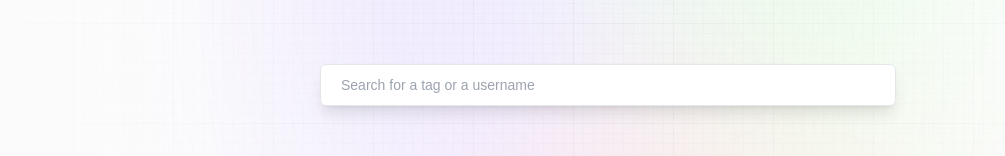
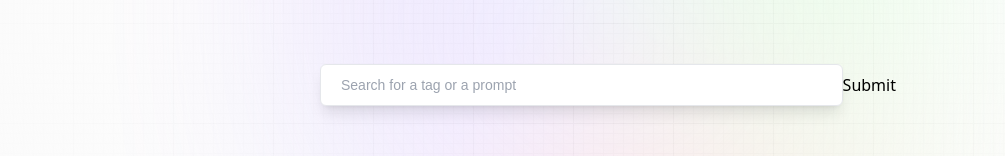
Before and after one commit to shoeslace911/promptopia, a Next.js app: page / in a window 1280 px wide. Shown: the part 382-538 px from the top of the page, without its empty margins (32-1037 px from the left). Built offline with nearby package versions, Linux system fonts and the light colour scheme; no server answers.

Commit message:
added the searchbar state and the submit butt

```diff
--- a/components/Feed.jsx
+++ b/components/Feed.jsx
@@ -17,7 +17,14 @@ const Feed = () => {
   const [searchText, setSearchText] = useState("");
   const [posts, setPosts] = useState([]);
 
-  const handleSearchChange = (e) => {};
+  const handleSearchChange = (e) => {
+    setSearchText(e.target.value);
+  };
+
+  const handleSearchSubmit = (e) => {
+    e.preventDefault();
+    console.log("submitted", searchText);
+  };
 
   useEffect(() => {
     const fetchPosts = async () => {
@@ -28,17 +35,19 @@ const Feed = () => {
 
     fetchPosts();
   }, []);
+
   return (
     <section className="feed">
-      <form className="relative w-full flex-center">
+      <form className="relative w-full flex-center" onSubmit={handleSearchSubmit}>
         <input
           type="text"
-          placeholder="Search for a tag or a username"
+          placeholder="Search for a tag or a prompt"
           value={searchText}
           onChange={handleSearchChange}
           required
           className="search_input peer"
         />
+        <button type="submit">Submit</button>
       </form>
       <PromptCardList data={posts} handleTagClick={() => {}} />
     </section>
```
